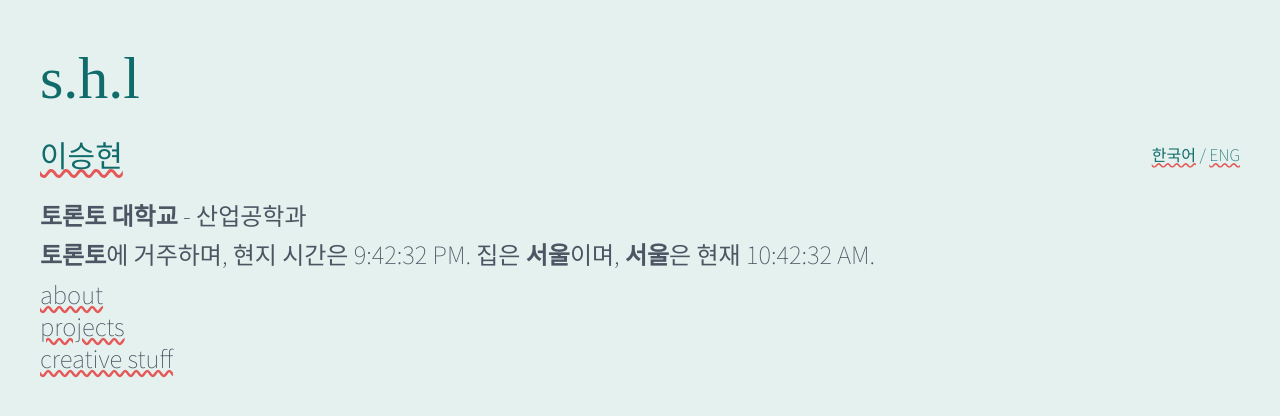
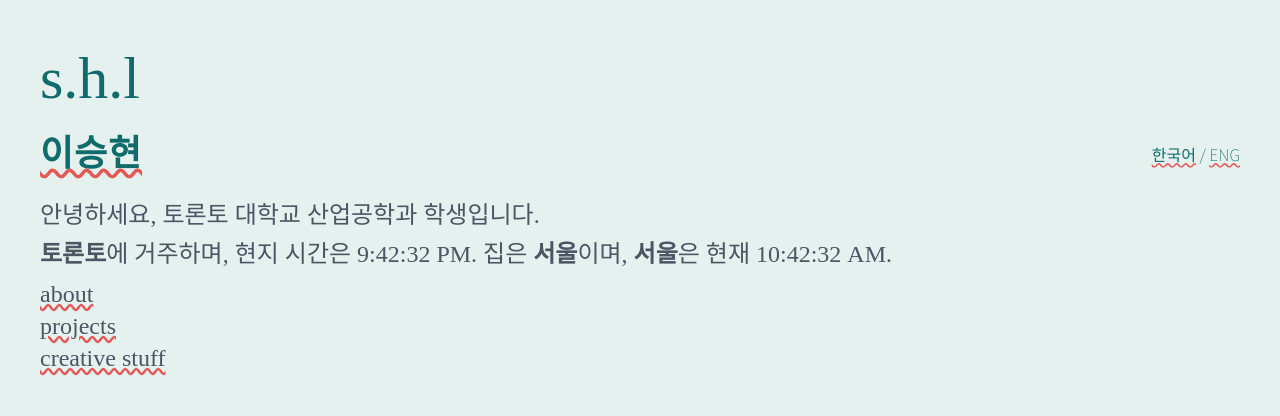
Before and after one commit to sehyunlee217/my_site, a React (Vite) app: page /kr in a window 1280 px wide. Shown: the top 416 px of the page. Built offline with nearby package versions, Linux system fonts and the light colour scheme.

Commit message:
Made minor changes in fonts

```diff
--- a/index.html
+++ b/index.html
@@ -4,7 +4,7 @@
     <meta charset="UTF-8" />
     <link rel="icon" type="image/svg+xml" href="/src/assets/jl_logo.svg" />
     <meta name="viewport" content="width=device-width, initial-scale=1.0" />
-    <title>s.h.L</title>
+    <title>s.h.l</title>
   </head>
   <body>
     <div id="root"></div>
--- a/src/components/about.jsx
+++ b/src/components/about.jsx
@@ -31,7 +31,15 @@ export default function About() {
                     <div>
                     </div>
                     <div className="h-8"></div>
+                    <div>Education</div>
+                    <div className="h-8"></div>
+
+
+                    <div>Skills</div>
+                    <div className="h-8"></div>
                 </div>
+
+
                 <div className="flex-col">
                     <div>
                         github: <a href="https://github.com/sehyunlee217">/sehyunlee217</a>
--- a/src/components/header.jsx
+++ b/src/components/header.jsx
@@ -17,15 +17,15 @@ function Name({ primary, secondary }) {
 export default function Header({ lang }) {
     if (lang === "kr") {
         return (
-            <header className="grid grid-rows-2 font-kr font-extralight text-primary dark:text-slate-200">
+            <header className="grid grid-rows-2  text-primary dark:text-slate-200">
                 <h1 className='text-6xl py-2 font-noteworthy'>s.h.l</h1>
 
-                <div className="flex justify-between items-center">
-                    <div className='name font-medium text-3xl text-primary dark:text-slate-200 decoration-dotted'>
+                <div className="flex font-kr_reg justify-between items-center">
+                    <div className='name text-4xl tracking-wide font-extrabold text-primary dark:text-slate-200 decoration-dotted'>
                         이승현
                     </div>
                     <div>
-                        <div className="lang_switch">
+                        <div className="lang_switch font-main">
                             <Link to={`/kr`}>한국어</Link> / <Link to={`/`}>ENG</Link>
                         </div>
                     </div>
@@ -39,12 +39,12 @@ export default function Header({ lang }) {
             <header className="grid grid-rows-2 text-primary dark:text-slate-200">
                 <h1 className='text-6xl py-2 font-noteworthy'>s.h.l</h1>
 
-                <div className="flex justify-between items-center">
-                    <div className='name font-medium text-3xl text-primary dark:text-slate-200'>
-                        <Name primary={"Joe Lee"} secondary={"Seunghyun Lee"} />
+                <div className="flex justify-between items-center font-roboto">
+                    <div className='name text-4xl text-primary dark:text-slate-200'>
+                        <Name primary={"Seunghyun Lee"} secondary={"Joe Lee"} />
                     </div>
                     <div>
-                        <div className="lang_switch">
+                        <div className="lang_switch font-main">
                             <Link to={`/kr`}>한국어</Link> / <Link to={`/`}>ENG</Link>
                         </div>
                     </div>
--- a/src/components/navbar.jsx
+++ b/src/components/navbar.jsx
@@ -48,8 +48,8 @@ export default function Navbar({ lang }) {
 
     if (lang === "kr") {
         return (
-            <nav className='text-gray-600 flex-col text-2xl dark:text-slate-200'>
-                <div className=""><b>토론토 대학교</b> - 산업공학과</div>
+            <nav className='text-gray-600 font-kr_reg flex-col text-2xl dark:text-slate-200'>
+                <div className="">안녕하세요, 토론토 대학교 산업공학과 학생입니다.</div>
                 <div className="time-container flex-col">
                     <Clock time={time} lang={"kr"} location={"America/Toronto"} />
                     <span> </span>
--- a/src/index.css
+++ b/src/index.css
@@ -1,4 +1,4 @@
-@import url("https://fonts.googleapis.com/css2?family=Noto+Sans+KR:wght@100&display=swap");
+@import url('https://fonts.googleapis.com/css2?family=Noto+Sans+KR:wght@100&family=Noto+Serif+KR:wght@400;700;900&family=Roboto+Condensed:ital,wght@1,700&display=swap');
 
 @tailwind base;
 @tailwind components;
--- a/tailwind.config.js
+++ b/tailwind.config.js
@@ -13,7 +13,9 @@ export default {
       },
       fontFamily: {
         "noteworthy": ["Noteworthy", "serif"],
-        "main": ["Noto Sans KR", "serif"]
+        "main": ["Noto Sans KR", "serif"],
+        "roboto": ["Roboto Condensed", "serif"],
+        "kr_reg": ["Noto Serif KR", "serif"],
       },
     },
     screens: {
```
